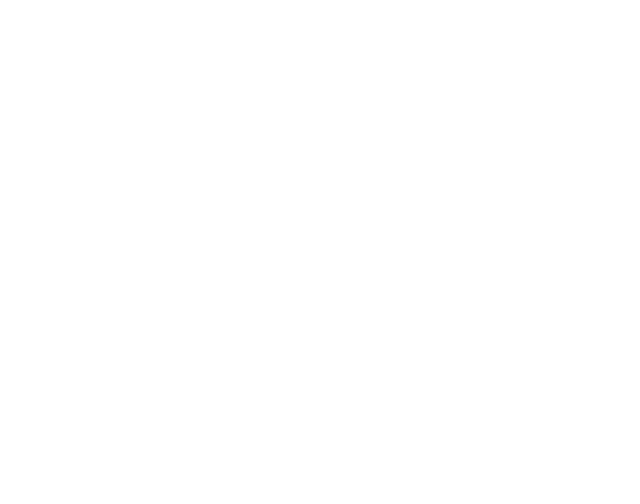
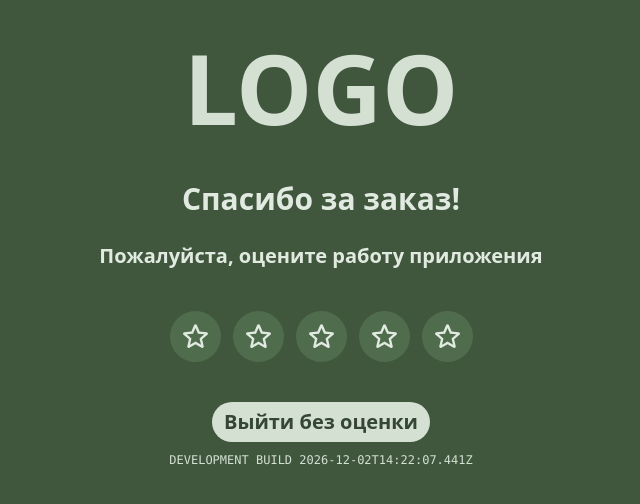
Before and after one commit to Kexogg/qrcafe, a React (Vite) app in the folder client/: page /thankyou in a window 1280 px wide. Before the commit this address had no page. Shown: the top 504 px of the page, without its empty margins (319-959 px from the left). Built offline with nearby package versions, Linux system fonts and the light colour scheme.

Commit message:
add rating

```diff
--- a/client/src/App.tsx
+++ b/client/src/App.tsx
@@ -10,6 +10,7 @@ import { CustomerCart } from './pages/CustomerCart/CustomerCart.tsx'
 import '@fontsource-variable/roboto-flex'
 import { CustomerPayment } from './pages/CustomerPayment/CustomerPayment.tsx'
 import { CustomerSettings } from './pages/CustomerSettings/CustomerSettings.tsx'
+import { CustomerThankYou } from './pages/CustomerThankYou/CustomerThankYou.tsx'
 
 function App() {
     return (
@@ -17,6 +18,7 @@ function App() {
             <Routes>
                 <Route path="/" element={<LayoutGreen />}>
                     <Route index path="/" element={<Login />} />
+                    <Route path="thankyou" element={<CustomerThankYou />} />
                 </Route>
                 <Route path="/customer" element={<Layout />}>
                     <Route index path="home" element={<CustomerHome />} />
@@ -29,6 +31,7 @@ function App() {
                     />
                     <Route path="payment" element={<CustomerPayment />} />
                     <Route path="settings" element={<CustomerSettings />} />
+                    <Route path="*" element={<h1>404</h1>} />
                 </Route>
             </Routes>
         </BrowserRouter>
--- a/client/src/pages/CustomerPayment/CustomerPayment.tsx
+++ b/client/src/pages/CustomerPayment/CustomerPayment.tsx
@@ -1,14 +1,12 @@
-import { useAppDispatch, useAppSelector } from '../../hooks.ts'
+import { useAppSelector } from '../../hooks.ts'
 import { useState } from 'react'
 import { Tips } from '../../components/UI/Tips/Tips.tsx'
 import { RadioButtonChecked, RadioButtonUnchecked } from '@mui/icons-material'
 import { Button } from '../../components/UI/Button/Button.tsx'
-import { updatePaid } from '../../features/cart/cartSlice.ts'
 import { PageTitle } from '../../components/UI/PageTitle/PageTitle.tsx'
 import { getDishTotal } from '../../types/IDish.ts'
 
 export const CustomerPayment = () => {
-    const dispatch = useAppDispatch()
     const total = useAppSelector((state) =>
         state.cart.items.reduce((acc, dish) => acc + getDishTotal(dish), 0),
     )
@@ -58,7 +56,7 @@ export const CustomerPayment = () => {
                     label={'Оплатить'}
                     dark
                     disabled={!paymentMethod}
-                    onClick={() => dispatch(updatePaid(true))}
+                    onClick={() => (window.location.href = '/thankyou')}
                 />
             </span>
         </section>
--- /dev/null
+++ b/client/src/pages/CustomerThankYou/CustomerThankYou.tsx
@@ -0,0 +1,45 @@
+import { StarBorderRounded, StarRounded } from '@mui/icons-material'
+import { useState } from 'react'
+import { Button } from '../../components/UI/Button/Button.tsx'
+
+export const CustomerThankYou = () => {
+    const [rating, setRating] = useState(0)
+
+    return (
+        <section className={'flex flex-col gap-5 px-3 text-primary-100'}>
+            <h1>Спасибо за заказ!</h1>
+            <h2>Пожалуйста, оцените работу приложения</h2>
+            <div className={'my-5 flex justify-center gap-3'}>
+                {[...Array(5)].map((_, index) => {
+                    return (
+                        <button
+                            className={`rounded-full p-2 ${
+                                index < rating
+                                    ? 'bg-accent-800 text-accent-100'
+                                    : 'bg-primary-600'
+                            }`}
+                            key={index}
+                            onClick={() => setRating(index + 1)}>
+                            {index < rating ? (
+                                <StarRounded fontSize={'large'} />
+                            ) : (
+                                <StarBorderRounded fontSize={'large'} />
+                            )}
+                        </button>
+                    )
+                })}
+            </div>
+            <span className={'text-xl'}>
+                <Button
+                    label={
+                        rating === 0 ? 'Выйти без оценки' : 'Отправить и выйти'
+                    }
+                    onClick={() => {
+                        localStorage.clear()
+                        window.location.href = '/'
+                    }}
+                />
+            </span>
+        </section>
+    )
+}
```
